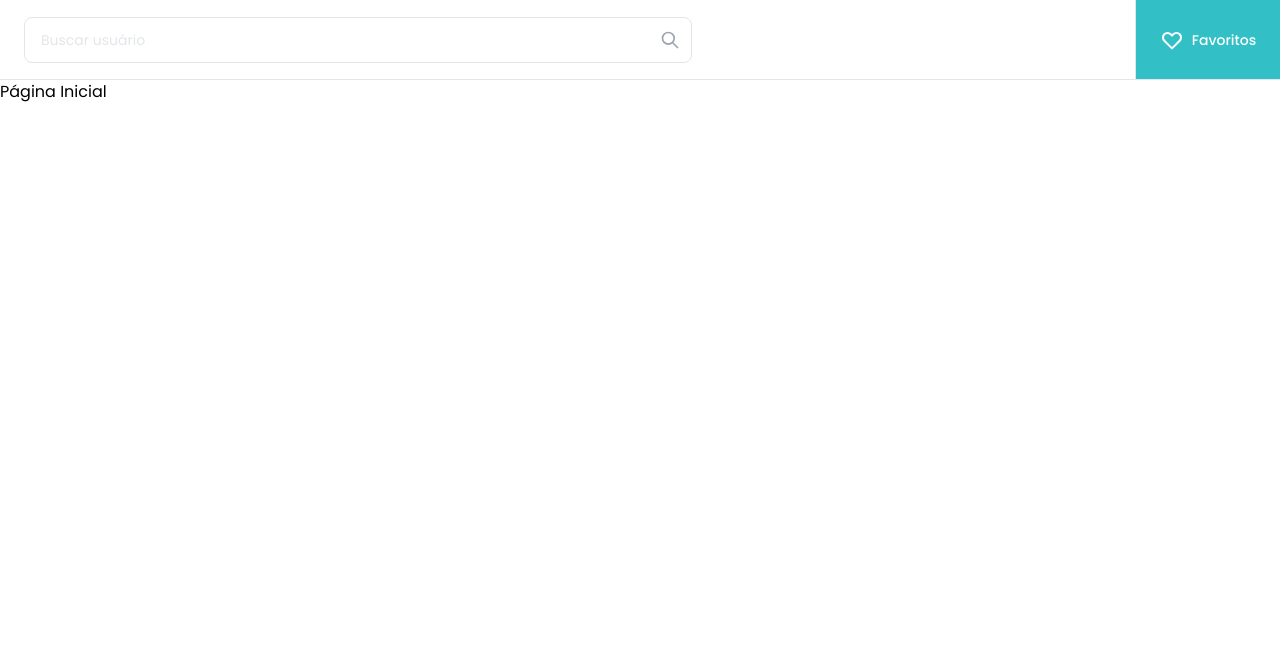
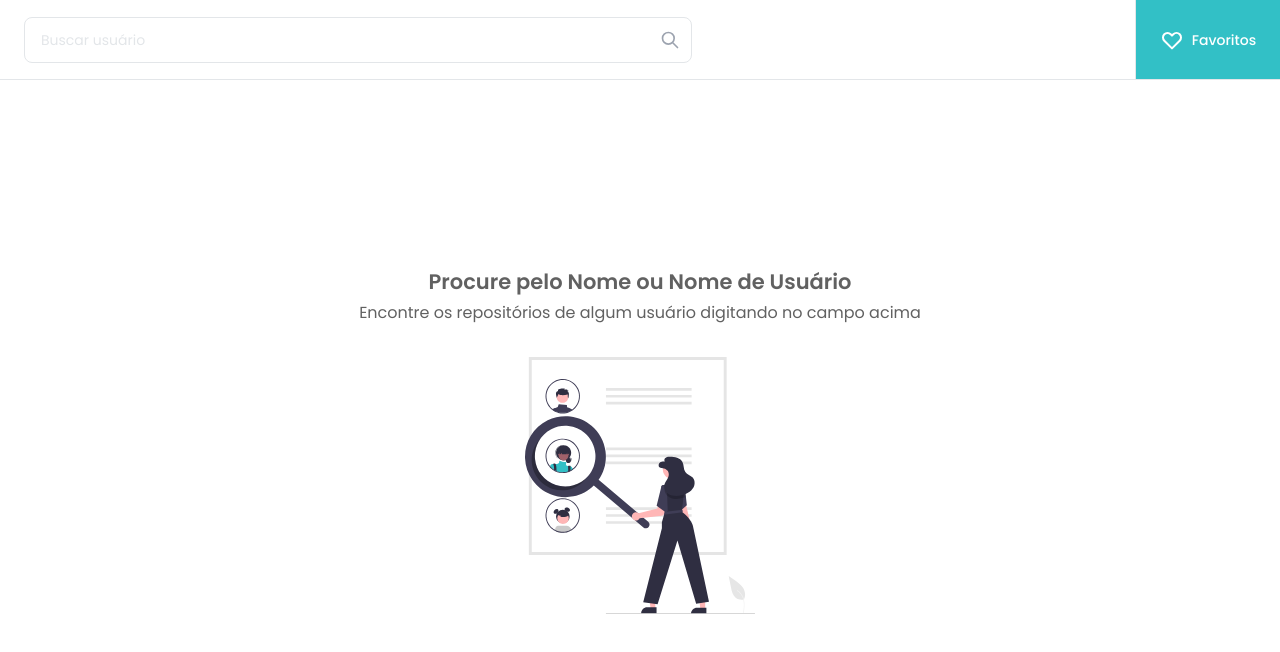
Before and after one commit to matheusmantini/teste-tecnico-frontend, a Next.js app: page / in a window 1280 px wide. Shown: the top 652 px of the page. Built offline with nearby package versions, Linux system fonts and the light colour scheme.

Commit message:
feat(home): adiciona componente do estado de busca vazia

```diff
--- /dev/null
+++ b/src/components/EmptyStateDesktop.tsx
@@ -0,0 +1,17 @@
+import EmptySearchIcon from "./icons/EmptySearchIcon";
+
+export default function EmptyStateDesktop() {
+  return (
+    <section className="flex flex-col items-center justify-center min-h-[calc(100vh-80px)] bg-white hidden sm:flex">
+      <div className="text-center container mx-auto px-4 max-w-3xl flex flex-col items-center">
+        <h1 className="font-semibold text-[21px] text-neutral-gray mb-1">
+          Procure pelo Nome ou Nome de Usuário
+        </h1>
+        <p className="font-normal text-[16px] text-neutral-gray mb-8">
+          Encontre os repositórios de algum usuário digitando no campo acima
+        </p>
+        <EmptySearchIcon aria-hidden="true" />
+      </div>
+    </section>
+  );
+}
--- /dev/null
+++ b/src/components/EmptyStateMobile.tsx
@@ -0,0 +1,17 @@
+import { SearchBar } from "./SearchBar";
+
+export default function EmptyStateMobile() {
+  return (
+    <section className="flex flex-col items-start mt-6 justify-start min-h-[calc(100vh-80px)] bg-white sm:hidden">
+      <div className="text-left container mx-auto px-4 max-w-3xl flex flex-col items-left">
+        <h1 className="font-semibold text-[21px] text-neutral-gray mb-4">
+          Procure pelo Nome ou Nome de Usuário
+        </h1>
+        <p className="font-normal text-[16px] text-neutral-gray mb-4 leading-[24px]">
+          Encontre os repositórios de algum usuário digitando no campo acima
+        </p>
+        <SearchBar />
+      </div>
+    </section>
+  );
+}
--- a/src/pages/index.tsx
+++ b/src/pages/index.tsx
@@ -1,3 +1,13 @@
+import EmptyStateDesktop from "@/components/EmptyStateDesktop";
+import EmptyStateMobile from "@/components/EmptyStateMobile";
+
 export default function Home() {
-  return <h1>Página Inicial</h1>;
+  return (
+    <main className="bg-white" role="main">
+      <div className="mx-auto">
+        <EmptyStateDesktop />
+        <EmptyStateMobile />
+      </div>
+    </main>
+  );
 }
```
